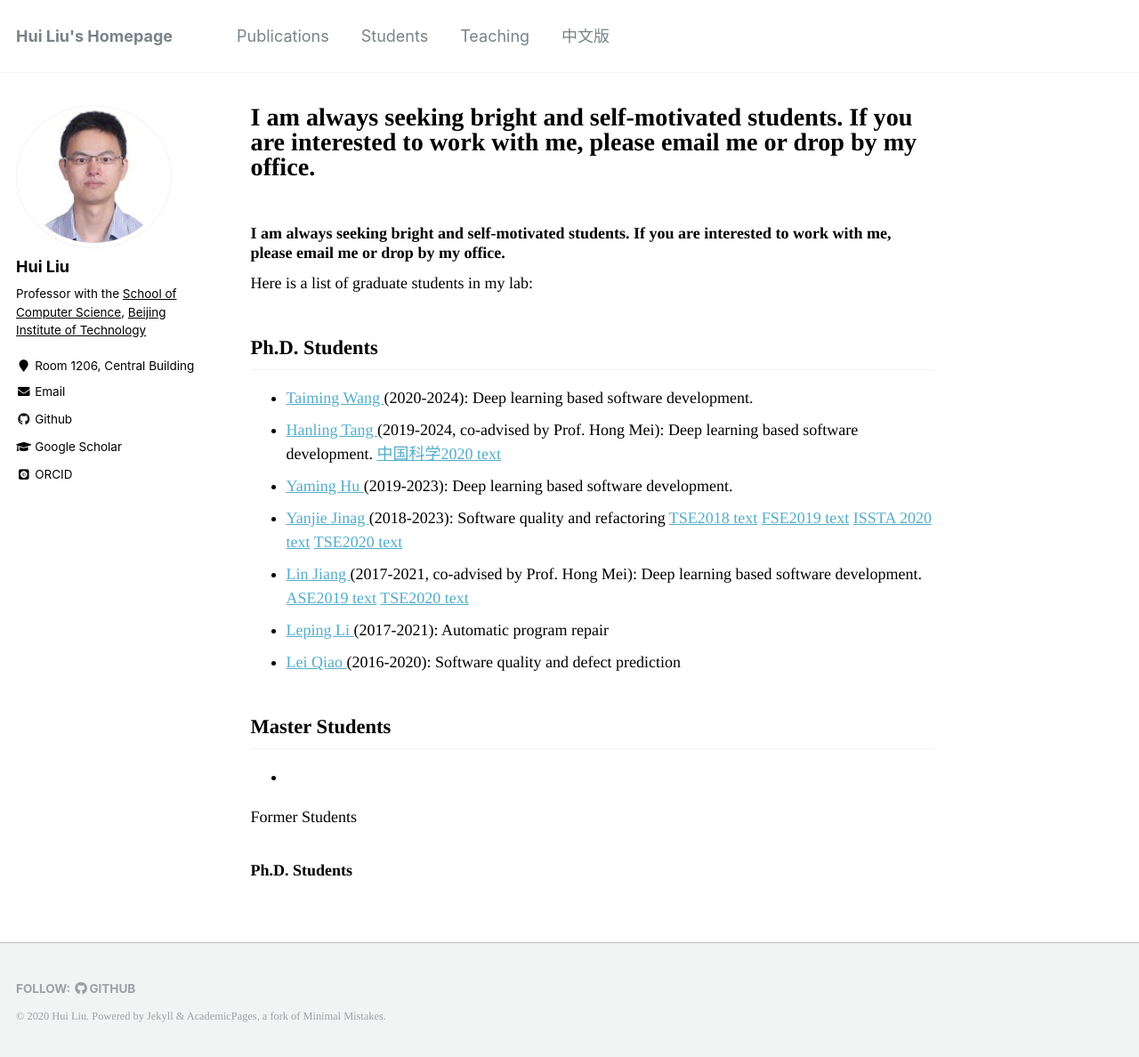
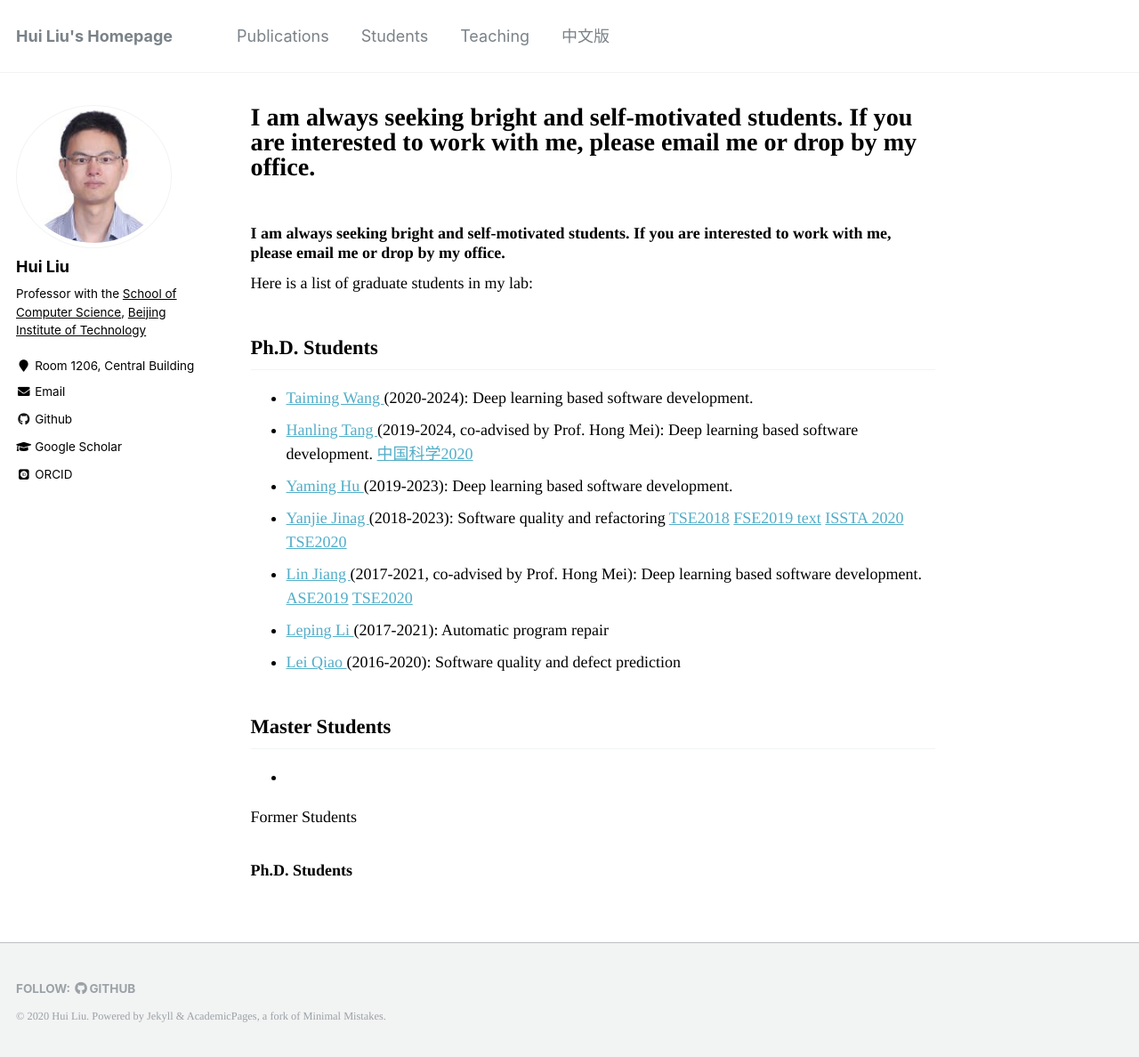
Before and after one commit to liuhuigmail/liuhuigmail.github.io, a Jekyll site: the page built from _pages/students.md, in a window 1280 px wide and 1188 px high. Shown: the whole window at 89% size. Built offline with Jekyll 4.4.1, drawn with Linux system fonts in a browser that asks for light colours; some web fonts are replaced; our own code applies the rules of GitHub Pages for plain Markdown files.

Commit message:
Update students.md

```diff
--- a/_pages/students.md
+++ b/_pages/students.md
@@ -10,10 +10,10 @@
 ## Ph.D. Students
 
 * [Taiming Wang ](#) (2020-2024): Deep learning based software development.
-* [Hanling Tang ](#) (2019-2024, co-advised by Prof. Hong Mei): Deep learning based software development.  <a href="https://rdcu.be/b6ln4 ">中国科学2020 text</a>
+* [Hanling Tang ](#) (2019-2024, co-advised by Prof. Hong Mei): Deep learning based software development.  <a href="https://rdcu.be/b6ln4 ">中国科学2020</a>
 * [Yaming Hu ](#) (2019-2023): Deep learning based software development.
-* [Yanjie Jinag ](#) (2018-2023): Software quality and refactoring  <a href="https://ieeexplore.ieee.org/document/8454758">TSE2018 text</a>  <a href="https://dl.acm.org/doi/abs/10.1145/3338906.3338929">FSE2019 text</a>  <a href="https://dl.acm.org/doi/10.1145/3395363.3397355">ISSTA 2020 text</a>  <a href="https://ieeexplore.ieee.org/document/9096573">TSE2020 text</a>
-* [Lin Jiang ](#) (2017-2021, co-advised by Prof. Hong Mei): Deep learning based software development.   <a href="https://ieeexplore.ieee.org/document/8952208">ASE2019 text</a>   <a href="https://ieeexplore.ieee.org/document/9171589">TSE2020 text</a>
+* [Yanjie Jinag ](#) (2018-2023): Software quality and refactoring  <a href="https://ieeexplore.ieee.org/document/8454758">TSE2018</a>  <a href="https://dl.acm.org/doi/abs/10.1145/3338906.3338929">FSE2019 text</a>  <a href="https://dl.acm.org/doi/10.1145/3395363.3397355">ISSTA 2020</a>  <a href="https://ieeexplore.ieee.org/document/9096573">TSE2020</a>
+* [Lin Jiang ](#) (2017-2021, co-advised by Prof. Hong Mei): Deep learning based software development.   <a href="https://ieeexplore.ieee.org/document/8952208">ASE2019</a>   <a href="https://ieeexplore.ieee.org/document/9171589">TSE2020</a>
 * [Leping Li ](#) (2017-2021): Automatic program repair
 * [Lei Qiao ](#) (2016-2020): Software quality and defect prediction
 
```
